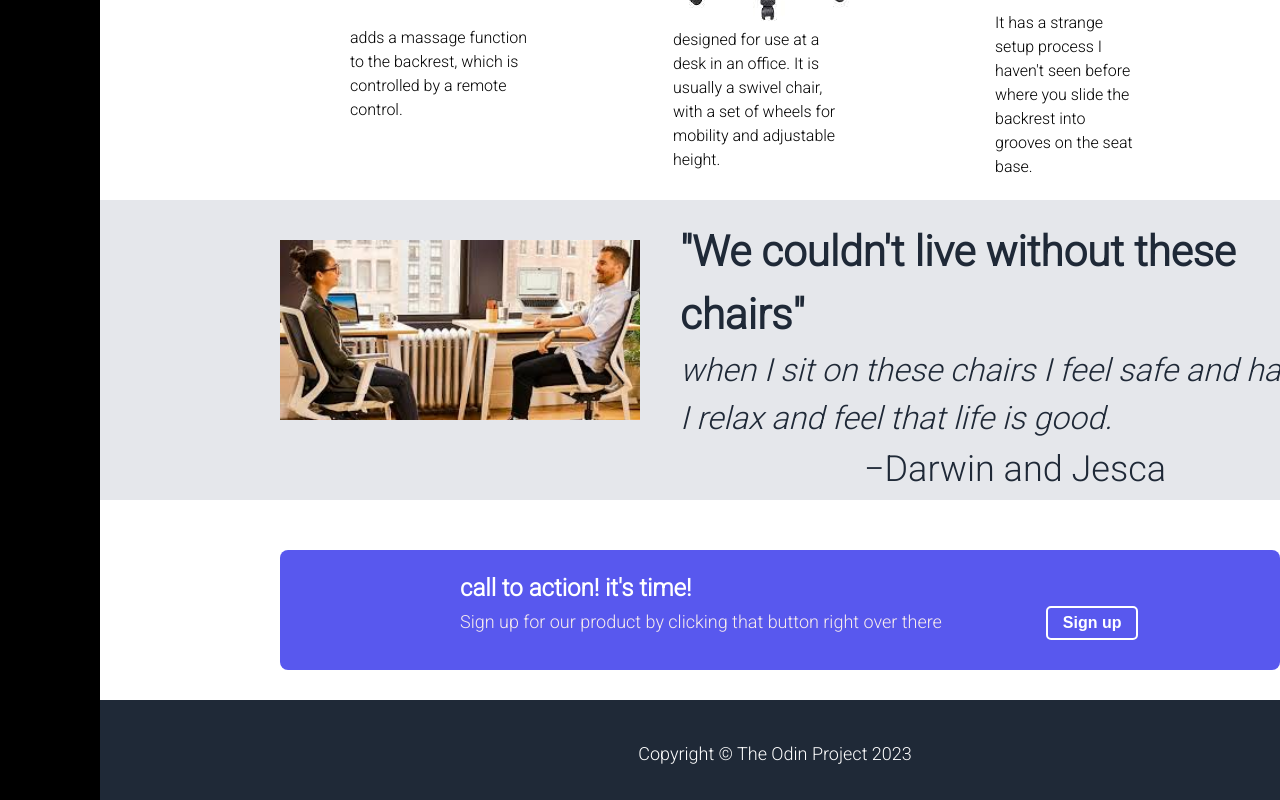
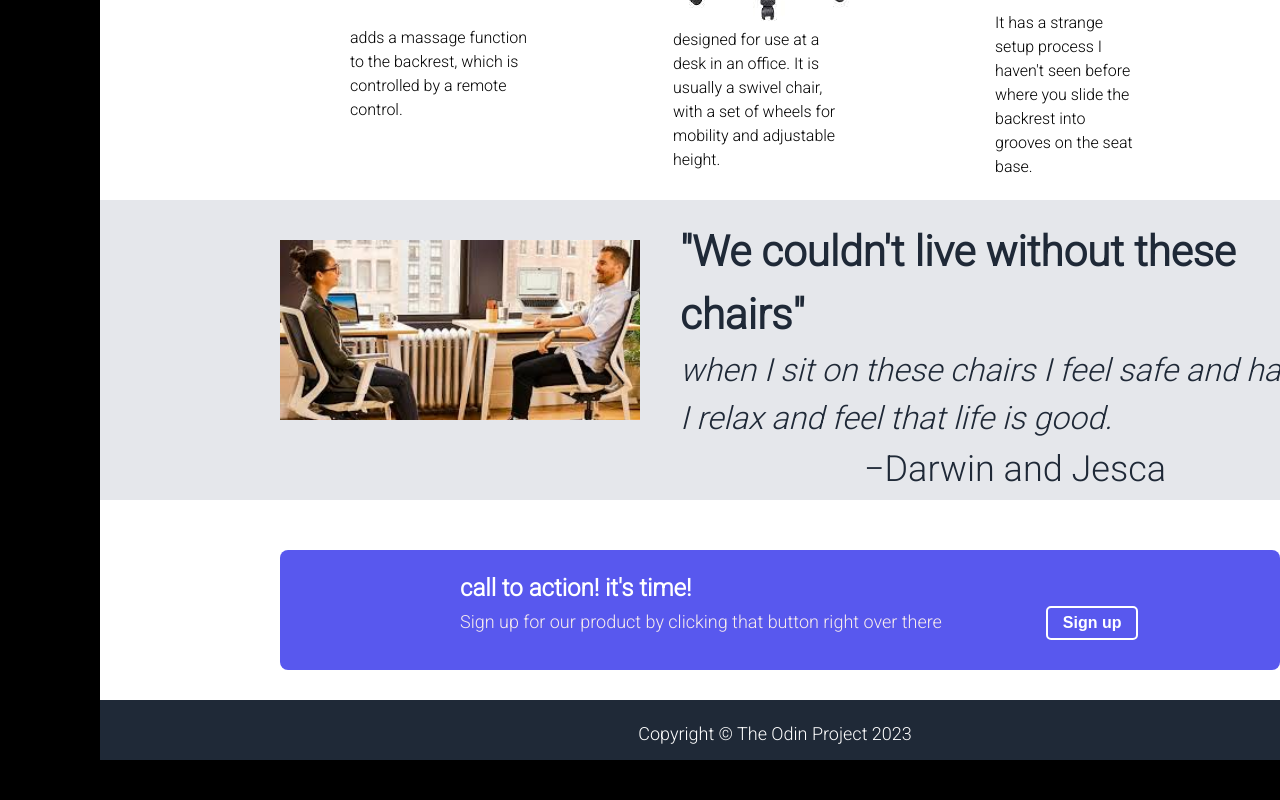
Before and after one commit to Musrihub/landing-page, a plain HTML site: page index.html in a window 1280 px wide. Shown: the part 800-1600 px from the top of the page. After the commit the page ends 1560 px from the top, so only its background shows below. Drawn offline with Linux system fonts and the light colour scheme.

Commit message:
modified style.css

```diff
--- a/style.css
+++ b/style.css
@@ -222,18 +222,19 @@ section{
     right: 303px;
     top: 96px;
     text-transform: uppercase;
+
 }
 footer{
     background-color:#1F2937;
     font-size: 18px;
     color: white;
     text-align: center;
-    padding-top: 40px;
+    padding-top: 20px;
     margin-left: 100px;
     margin-right: 70px;
     padding-left: 100px;
     padding-right: 150px;
     width: 1400px;
-    height: 100px;
+    height: 60px;
 
 }
```
